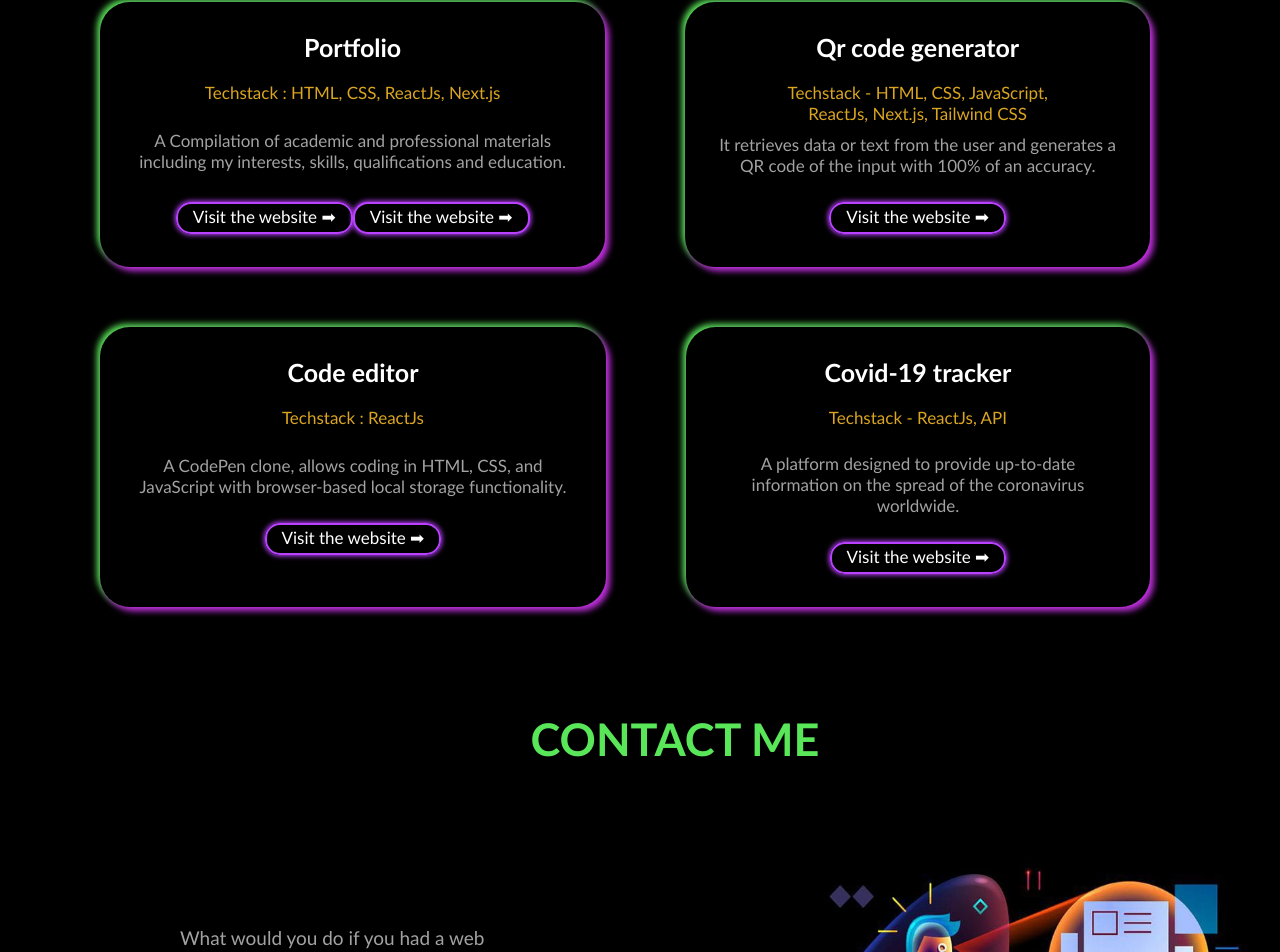
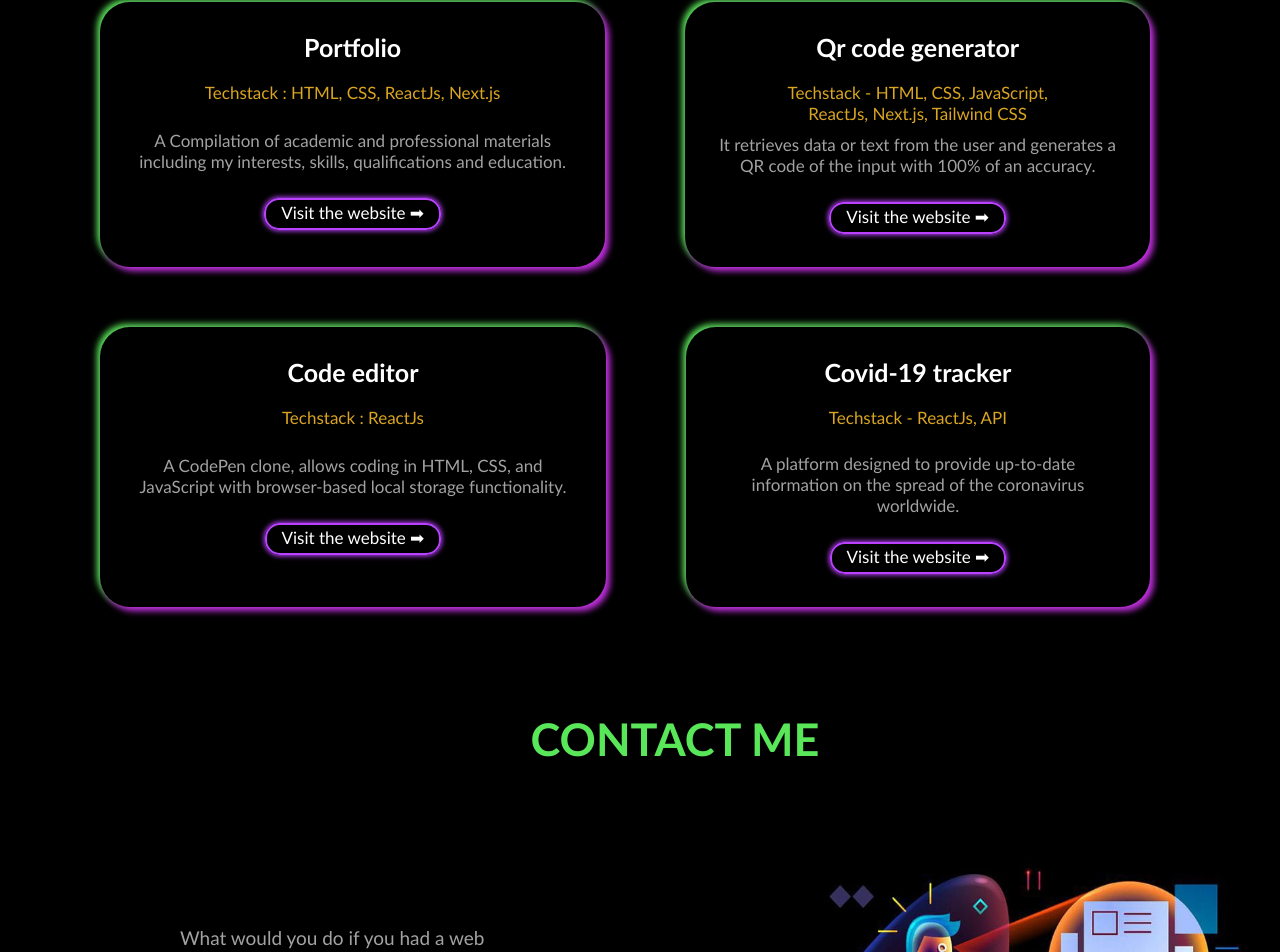
Before and after one commit to muskankarn/portfolio, a Next.js app: page / in a window 1280 px wide. Shown: the part 2577-3529 px from the top of the page. Built offline with nearby package versions, Linux system fonts and the light colour scheme.

Commit message:
removeBtn

```diff
--- a/src/components/Project.js
+++ b/src/components/Project.js
@@ -35,7 +35,6 @@ const Project = () => {
             >
             Visit the website ➡
             </Link>
-            <button className={styles.projectLink}>Visit the website ➡</button>
           </div>
         </div>
 
```
